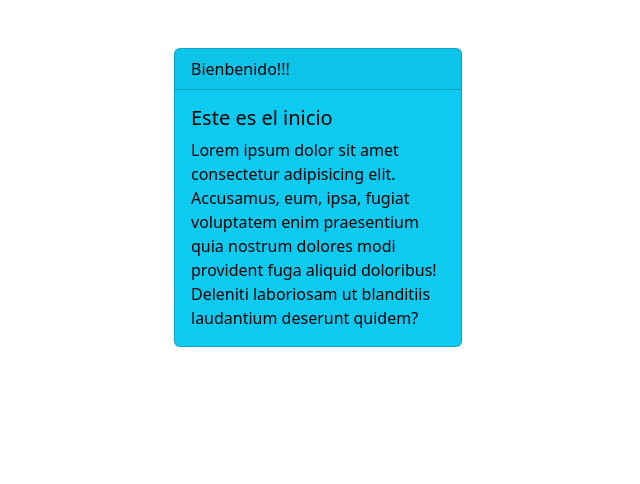
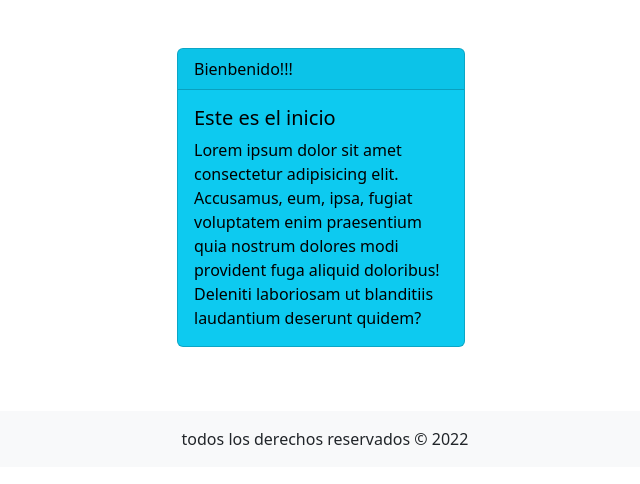
Before and after one commit to IvanRodrigu3z/phpPrueba, a PHP site: page / in a window 1280 px wide. Shown: the part 88-572 px from the top of the page, without its empty margins (315-955 px from the left). Run offline with PHP 8.4, Linux system fonts and the light colour scheme.

Commit message:
cambios nuevos

```diff
--- a/admin/index.php
+++ b/admin/index.php
@@ -16,14 +16,14 @@
                 <th></th>
             </thead>
             <?php
-                $query = "SELECT usuario.id, usuario.nombre, usuario.apellido, usuario.documento, usuario.correo, rol.nombre, usuario.fechaRegistro FROM usuario INNER JOIN rol ON usuario.idRol = rol.id";
+                $query = "SELECT usuario.id, usuario.nombre, usuario.apellido, usuario.documento, usuario.correo, rol.nombreRol, usuario.fechaRegistro FROM usuario INNER JOIN rol ON usuario.idRol = rol.id";
                 $result = mysqli_query($conexion, $query);
                 while($row = mysqli_fetch_array($result)){ ?>
                 <tr>
                     <td><?php echo ($row['nombre'] . " " . $row['apellido']) ?></td>
                     <td><?php echo $row['documento'] ?></td>
                     <td><?php echo $row['correo'] ?></td>
-                    <td><?php echo $row['nombre'] ?></td>
+                    <td><?php echo $row['nombreRol'] ?></td>
                     <td><?php echo $row['fechaRegistro'] ?></td>
                     <td>
                         <a href="../crud/edit.php?id=<?php echo $row['id']?>" class="mx-2"><i class="fa-solid fa-pen-to-square"></i></a>
--- a/admin/menu.php
+++ b/admin/menu.php
@@ -11,10 +11,11 @@
     <button class="navbar-toggler" type="button" data-bs-toggle="collapse" data-bs-target="#navbarNav" aria-controls="navbarNav" aria-expanded="false" aria-label="Toggle navigation">
       <span class="navbar-toggler-icon"></span>
     </button>
+    <p class="text-white text-justify-center mx-3 my-0">¡Bienbenido <?php echo $usuario; ?> !</p>
     <div class="collapse navbar-collapse justify-content-end" id="navbarNav">
       <ul class="navbar-nav">
           <li class="nav-item">
-            <p class="text-white text-justify-center m-0">Bienbenido <?php echo $usuario; ?></p>
+            <a class="nav-link text-white px-4" href="../admin/index.php">Usuarios</a>
           </li>
           <li class="nav-item">
             <a class="nav-link text-white px-4" href="../crud/edit.php?id=<?php echo $_SESSION['userId'] ?>">Perfil</a>
--- a/includes/footer.php
+++ b/includes/footer.php
@@ -1,3 +1,7 @@
+    <footer class="bg-light p-3 text-center mt-5 " >
+        <p class="m-0">todos los derechos reservados &copy 2022</p>
+    </footer>
+
     <!--scripts-->
     <script src="https://cdn.jsdelivr.net/npm/bootstrap@5.2.2/dist/js/bootstrap.bundle.min.js" integrity="sha384-OERcA2EqjJCMA+/3y+gxIOqMEjwtxJY7qPCqsdltbNJuaOe923+mo//f6V8Qbsw3" crossorigin="anonymous"></script>
     <script src="https://cdn.jsdelivr.net/npm/@popperjs/core@2.11.6/dist/umd/popper.min.js" integrity="sha384-oBqDVmMz9ATKxIep9tiCxS/Z9fNfEXiDAYTujMAeBAsjFuCZSmKbSSUnQlmh/jp3" crossorigin="anonymous"></script>
--- a/index.php
+++ b/index.php
@@ -2,7 +2,7 @@
 <?php include('includes/header.php') ?>
 <?php include('includes/menu.php') ?>
 
-    <div class="row ">
+    <div class="row m-0">
         <div class="col-3 m-auto mt-5">
         <div class="card text-bg-info mb-3 " style="max-width: 18rem;">
             <div class="card-header">Bienbenido!!!</div>
--- a/userEstandar/index.php
+++ b/userEstandar/index.php
@@ -22,7 +22,7 @@
         <div class="row">
             <div class="col-md-4 mx-auto">
             <?php if(isset($_SESSION['message'])){?>
-                    <div class="alert alert-<?= $_SESSION['color']; ?> alert-dismissible fade show" role="alert">
+                    <div class="alert alert-<?= $_SESSION['color']; ?> alert-dismissible fade show mt-3" role="alert">
                         <?= $_SESSION['message']; ?>
                         <button type="button" class="btn-close" data-bs-dismiss="alert" aria-label="Close"></button>
                     </div>
--- a/userEstandar/menu.php
+++ b/userEstandar/menu.php
@@ -12,10 +12,10 @@
     <button class="navbar-toggler" type="button" data-bs-toggle="collapse" data-bs-target="#navbarNav" aria-controls="navbarNav" aria-expanded="false" aria-label="Toggle navigation">
       <span class="navbar-toggler-icon"></span>
     </button>
+    <p class="text-white text-justify-center m-0">Bienbenido <?php echo $usuario; ?></p>
     <div class="collapse navbar-collapse justify-content-end" id="navbarNav">
       <ul class="navbar-nav">
           <li class="nav-item">
-            <p class="text-white text-justify-center m-0">Bienbenido <?php echo $usuario; ?></p>
           </li>
           <li class="nav-item">
             <a class="nav-link text-white px-4" href="../salir.php">Salir <i class="fa-sharp fa-solid fa-arrow-right-from-bracket"></i></a>
```
Also changed, not shown: crud/edit.php (+5 -5 lines).
